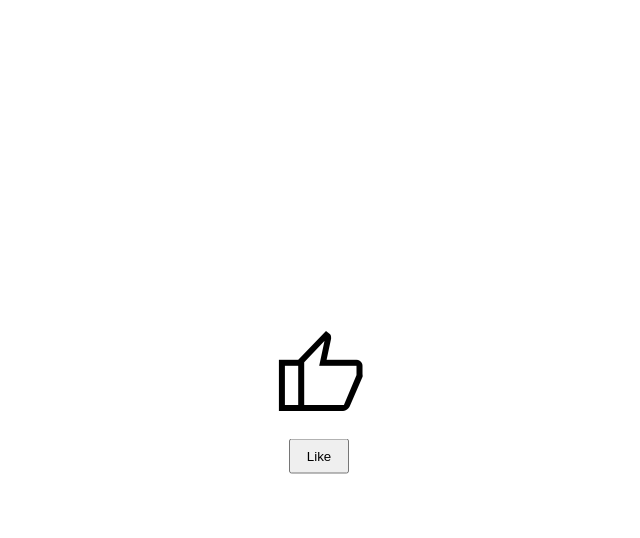
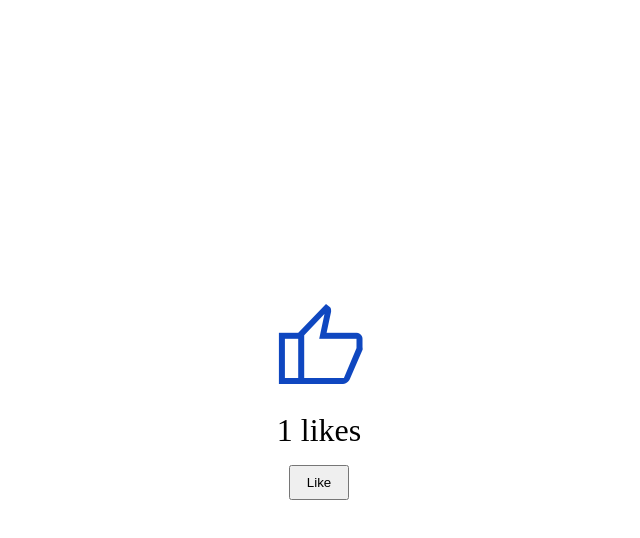
Before and after one commit to Arjunliljo/Like-Button, a plain HTML site: page index.html in a window 1280 px wide. Both pictures are taken after a click on the button "Like". Shown: the whole page, without its empty margins (321-961 px from the left). Drawn offline with nearby package versions, Linux system fonts and the light colour scheme.

Commit message:
finished assignment

```diff
--- a/index.html
+++ b/index.html
@@ -11,13 +11,16 @@
     <div class="container">
         <div class="like-box">
 
-                <span class="material-symbols-outlined icon">
-                    thumb_up
-                </span>
+            <span class="material-symbols-outlined icon">
+                thumb_up
+            </span>
+
+            <span class="likes">0 likes</span>
 
             <button class="like-button" id="likeButton">
                 Like
             </button>
+
         </div>
     </div>
     <script src="./script.js"></script>
--- a/script.js
+++ b/script.js
@@ -1,11 +1,15 @@
 
 const button = document.getElementById('likeButton');
-const icon = document.querySelector('.like-box span')
+const icon = document.querySelector('.like-box span');
+const likes = document.querySelector('.likes');
 
 
 button.addEventListener('click', like);
 
-function like{
+let count = 0;
 
-
+function like() {
+    likes.innerHTML = `${++count} likes`
+    icon.style.color = `rgb(15, 71, 192)`;
+    icon.style.animation = 'rotateAnimation 1s ease';
 }
--- a/style.css
+++ b/style.css
@@ -21,18 +21,87 @@
 }
 .icon{
     font-size: 6rem;
-    transition: .5s all;
+    color: gray;
     transform-origin: bottom left;
 }
 
-.icon:hover{
-    transform: rotate(-10deg);
-}
-
-.icon span{
+.icon > span{
     font-size: 3rem;
 }
 .like-box button{
     padding: .5rem 1rem;
     cursor: pointer;
+    transition: .5s all;
 }
+.like-box button:hover{
+    background-color: gray;
+    color: white;
+}
+.likes{
+    font-size: 2rem;
+}
+
+
+
+
+
+
+
+
+
+
+
+
+
+
+
+
+
+
+
+
+
+
+
+
+
+
+
+
+
+
+
+
+
+
+
+
+
+
+
+
+
+
+
+
+
+
+
+
+
+
+
+
+
+
+@keyframes rotateAnimation {
+    0% {
+        transform: rotate(0deg);
+    }
+    50% {
+        transform: rotate(-10deg);
+    }
+    100% {
+        transform: rotate(0deg);
+    }
+}
```
